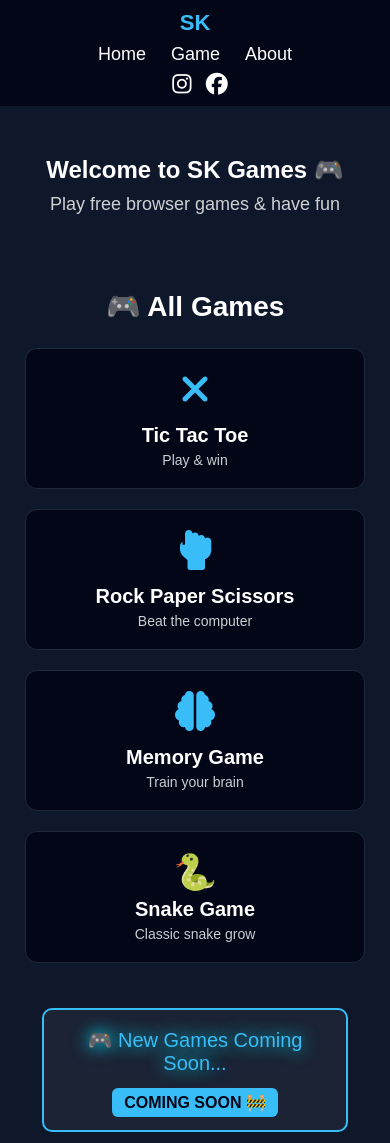
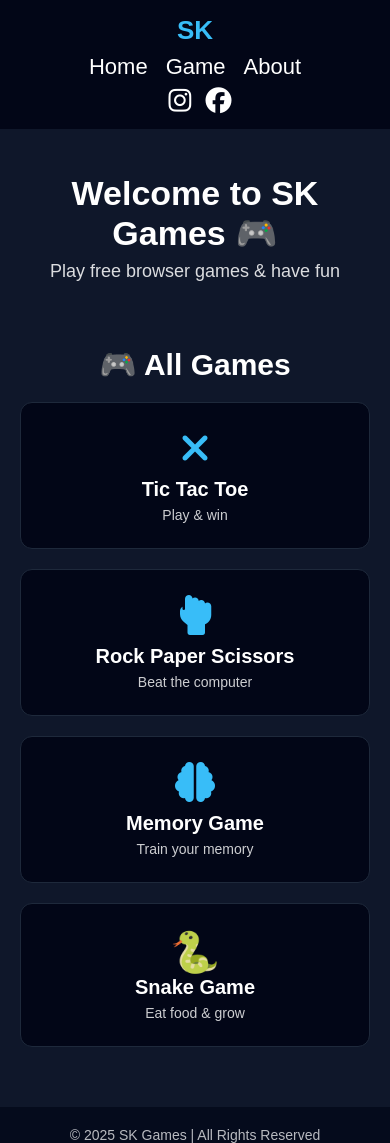
Before and after one commit to SKPlayZone/sk-games, a plain HTML site: page index.html in a window 390 px wide. Shown: the top 1143 px of the page. Drawn offline with Linux system fonts and the light colour scheme.

Commit message:
mobile responsive fix

```diff
--- a/index.html
+++ b/index.html
@@ -1,118 +1,181 @@
 <!DOCTYPE html>
 <html lang="en">
+
 <head>
   <meta charset="UTF-8" />
-  <meta name="viewport" content="width=device-width, initial-scale=1.0" />
   <title>SK Games</title>
+  <meta name="viewport" content="width=device-width, initial-scale=1.0">
+
+  <!-- Icons -->
   <link rel="stylesheet" href="https://cdnjs.cloudflare.com/ajax/libs/font-awesome/6.5.0/css/all.min.css">
 
   <style>
-    *{margin:0;padding:0;box-sizing:border-box;font-family:Arial, sans-serif;}
-    body{background:#0f172a;color:white;}
-
-    /* ===== NAVBAR ===== */
-    .navbar{
-      width:100%;background:#020617;display:flex;
-      align-items:center;justify-content:space-between;
-      padding:10px 18px;position:sticky;top:0;z-index:999;
-    }
-    .brand{font-size:26px;font-weight:bold;color:#38bdf8;}
-    .nav-links{display:flex;gap:25px;}
-    .nav-links a{color:#fff;text-decoration:none;font-size:20px;}
-    .nav-links a:hover{color:#38bdf8;}
-
-    .social i{font-size:24px;}
-    .social a{color:white;margin-left:10px;}
-    .social a:hover{color:#38bdf8;}
-
-    /* ===== HERO ===== */
-    .hero{text-align:center;padding:50px 20px;}
-    .hero h1{font-size:32px;margin-bottom:10px;}
-    .hero p{font-size:18px;opacity:0.8;}
-
-    /* ===== GAME SECTION ===== */
-    .games-section{padding:25px;}
-    .games-section h2{
-      text-align:center;font-size:28px;margin-bottom:25px;
+    * {
+      margin: 0;
+      padding: 0;
+      box-sizing: border-box;
+      font-family: Arial, sans-serif;
     }
 
-    .games-grid{
-      display:grid;
-      grid-template-columns:repeat(auto-fit,minmax(150px,1fr));
-      gap:20px;
+    body {
+      background: #0f172a;
+      color: white;
     }
 
-    .game-card{
-      background:#020617;border-radius:12px;padding:20px;
-      text-align:center;cursor:pointer;transition:0.3s;
-      border:1px solid #1e293b;
-    }
-    .game-card:hover{
-      transform:translateY(-6px);
-      box-shadow:0 0 15px #38bdf8;
-    }
-    .game-card i{font-size:40px;color:#38bdf8;margin-bottom:10px;}
-    .game-card h3{font-size:20px;margin:5px 0;}
-    .game-card p{font-size:14px;opacity:0.8;}
-
-    /* ===== COMING SOON ===== */
-    .coming-soon-container{text-align:center;margin-top:45px;}
-    .coming-card{
-      width:90%;margin:auto;padding:18px;border-radius:10px;
-      border:2px solid #38bdf8;background:rgba(255,255,255,0.05);
-    }
-    .coming-text{
-      font-size:20px;color:#38bdf8;margin-bottom:8px;
-      animation:glow 1.5s infinite alternate;
-    }
-    @keyframes glow{
-      0%{text-shadow:0 0 8px #38bdf8;}
-      100%{text-shadow:0 0 18px #00eaff;}
-    }
-    .tag{
-      background:#38bdf8;padding:6px 12px;color:#020617;
-      border-radius:6px;font-weight:bold;
+    /* ===== NAVBAR (MATCHED TO GAMES PAGE) ===== */
+    .navbar {
+      width: 100%;
+      background: #020617;
+      display: flex;
+      align-items: center;
+      justify-content: space-between;
+      padding: 12px 20px;
+      position: sticky;
+      top: 0;
+      z-index: 1000;
     }
 
-    /* ===== FOOTER ===== */
-    footer{
-      text-align:center;padding:18px;background:#020617;
-      margin-top:40px;font-size:14px;opacity:0.7;
+    .brand {
+      font-size: 30px;
+      color: #38bdf8;
+      font-weight: bold;
     }
 
-    /* ===== MOBILE VIEW ===== */
-    @media(max-width:768px){
-      .navbar{flex-direction:column;gap:8px;}
-      .brand{font-size:22px;}
-      .nav-links a{font-size:18px;}
-      .social i{font-size:22px;}
-      .hero h1{font-size:26px;}
-      .games-grid{grid-template-columns:1fr 1fr;}
+    .nav-center {
+      display: flex;
+      gap: 30px;
     }
 
-    @media(max-width:480px){
-      .games-grid{grid-template-columns:1fr;}
-      .hero h1{font-size:24px;}
+    .nav-center a {
+      color: white;
+      text-decoration: none;
+      font-size: 22px;
+      font-weight: 500;
     }
 
+    .nav-center a:hover {
+      color: #38bdf8;
+    }
+
+    .nav-icons i {
+      font-size: 26px;
+      margin-left: 10px;
+      color: white;
+      cursor: pointer;
+      transition: 0.3s;
+    }
+
+    .nav-icons i:hover {
+      color: #38bdf8;
+    }
+
+    /* ===== MOBILE NAVBAR FIX ===== */
+    @media(max-width: 768px) {
+      .navbar {
+        flex-direction: column;
+        gap: 8px;
+        padding: 15px;
+        text-align: center;
+      }
+
+      .brand {
+        font-size: 26px;
+      }
+
+      .nav-center {
+        gap: 18px;
+      }
+    }
+
+    /* ===== HERO SECTION ===== */
+    .hero {
+      text-align: center;
+      padding: 45px 20px;
+    }
+
+    .hero h1 {
+      font-size: 34px;
+      font-weight: bold;
+    }
+
+    .hero p {
+      font-size: 18px;
+      margin-top: 8px;
+      opacity: 0.85;
+    }
+
+    /* ===== GAMES CARDS ===== */
+    .games-title {
+      text-align: center;
+      margin-top: 20px;
+      font-size: 30px;
+      font-weight: bold;
+    }
+
+    .games-grid {
+      display: grid;
+      grid-template-columns: repeat(auto-fit, minmax(260px, 1fr));
+      gap: 20px;
+      padding: 20px;
+    }
+
+    .game-card {
+      background: #020617;
+      border-radius: 12px;
+      padding: 25px;
+      text-align: center;
+      cursor: pointer;
+      transition: 0.3s;
+      border: 1px solid #1e293b;
+    }
+
+    .game-card:hover {
+      transform: translateY(-5px);
+      box-shadow: 0 0 15px #38bdf8;
+    }
+
+    .game-card .icon {
+      font-size: 40px;
+      margin-bottom: 10px;
+      color: #38bdf8;
+    }
+
+    .game-card h3 {
+      font-size: 20px;
+      margin-bottom: 6px;
+    }
+
+    .game-card p {
+      font-size: 14px;
+      opacity: 0.8;
+    }
+
+    footer {
+      text-align: center;
+      padding: 20px;
+      background: #020617;
+      margin-top: 40px;
+      font-size: 14px;
+      opacity: 0.7;
+    }
   </style>
 </head>
 
 <body>
 
-  <!-- NAV -->
+  <!-- 🟦 NAVBAR -->
   <div class="navbar">
     <div class="brand">SK</div>
 
-    <div class="nav-links">
+    <div class="nav-center">
       <a href="index.html">Home</a>
       <a href="games.html">Game</a>
       <a href="about.html">About</a>
     </div>
 
-    <div class="social">
+    <div class="nav-icons">
       <a href="https://instagram.com/skvlogergj32" target="_blank"><i class="fab fa-instagram"></i></a>
-      <a href="https://facebook.com/share/1CD5ZxmPUz/" target="_blank"><i class="fab fa-facebook"></i></a>
+      <a href="https://www.facebook.com/share/1CD5ZxmPUz/" target="_blank"><i class="fab fa-facebook"></i></a>
     </div>
   </div>
 
@@ -122,36 +185,35 @@
     <p>Play free browser games & have fun</p>
   </section>
 
-  <!-- GAMES -->
-  <section class="games-section">
-    <h2>🎮 All Games</h2>
+  <h2 class="games-title">🎮 All Games</h2>
 
   <div class="games-grid">
     <div class="game-card" onclick="location.href='tictactoe.html'">
-        <i class="fas fa-times"></i><h3>Tic Tac Toe</h3><p>Play & win</p>
+      <i class="fas fa-times icon"></i>
+      <h3>Tic Tac Toe</h3>
+      <p>Play & win</p>
     </div>
 
     <div class="game-card" onclick="location.href='rock-paper-scissors.html'">
-        <i class="fas fa-hand-rock"></i><h3>Rock Paper Scissors</h3><p>Beat the computer</p>
+      <i class="fas fa-hand-rock icon"></i>
+      <h3>Rock Paper Scissors</h3>
+      <p>Beat the computer</p>
     </div>
 
     <div class="game-card" onclick="location.href='memory.html'">
-        <i class="fas fa-brain"></i><h3>Memory Game</h3><p>Train your brain</p>
+      <i class="fas fa-brain icon"></i>
+      <h3>Memory Game</h3>
+      <p>Train your memory</p>
     </div>
 
     <div class="game-card" onclick="location.href='snake.html'">
-        <span style="font-size:35px;">🐍</span><h3>Snake Game</h3><p>Classic snake grow</p>
+      <span class="icon">🐍</span>
+      <h3>Snake Game</h3>
+      <p>Eat food & grow</p>
     </div>
   </div>
 
-    <div class="coming-soon-container">
-      <div class="coming-card">
-        <span class="coming-text">🎮 New Games Coming Soon...</span><br><br>
-        <span class="tag">COMING SOON 🚧</span>
-      </div>
-    </div>
-  </section>
+  <footer>© 2025 SK Games | All Rights Reserved</footer>
 
-  <footer>© 2025 SK Games | All Rights Reserved</footer>
 </body>
 </html>
```
Lines whose indentation alone changed are shown as unchanged.
